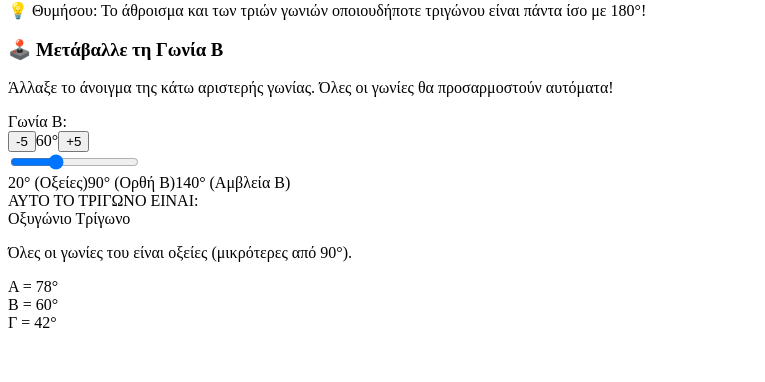
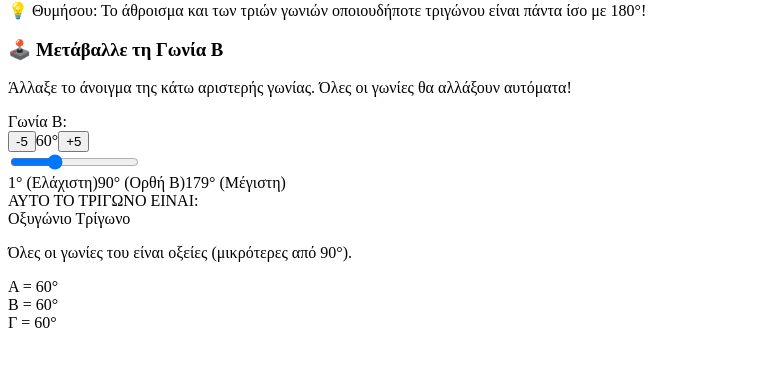
Before and after one commit to gkrimpas-lab/learn-maths-2026, a Next.js app: page /e-dimotikou/13-trigona in a window 1280 px wide. Shown: the part 332-714 px from the top of the page, without its empty margins (0-765 px from the left). Built offline with nearby package versions, Linux system fonts and the light colour scheme.

Commit message:
Update 13-trigona.js

```diff
--- a/pages/e-dimotikou/13-trigona.js
+++ b/pages/e-dimotikou/13-trigona.js
@@ -4,43 +4,57 @@ import Head from 'next/head';
 import Link from 'next/link';
 import { LAYOUT } from '../../shared/layout-config';
 
+// ⚙️ ΡΥΘΜΙΣΕΙΣ ΟΡΙΩΝ ΓΩΝΙΑΣ (Μπορείς να τις αλλάξεις εδώ)
+const ANGLE_MIN = 1;
+const ANGLE_MAX = 179;
+
 export default function TrigwnaPage() {
-  // Ο μαθητής μεταβάλλει τη γωνία Β (κάτω αριστερά). Όρια: 20° έως 140°
+  // Αρχική τιμή γωνίας Β
   const [angleB, setAngleB] = useState(60);
 
-  // --- ΣΤΑΘΕΡΗ ΚΑΙ ΑΣΦΑΛΗΣ ΓΕΩΜΕΤΡΙΑ ---
-  // 1. Σταθερή οριζόντια βάση ΒΓ στο κάτω μέρος του καμβά (viewBox 400x260)
-  const bx = 120; // Σημείο Β
+  // Διασφάλιση ότι η τιμή δεν ξεπερνάει τα εξωτερικά όρια αν αλλάξουν οι ρυθμίσεις
+  const currentB = Math.max(ANGLE_MIN, Math.min(ANGLE_MAX, angleB));
+
+  // --- ΜΑΘΗΜΑΤΙΚΟΣ ΥΠΟΛΟΓΙΣΜΟΣ ΓΩΝΙΩΝ ---
+  // Για να είναι ελεύθερες όλες οι γωνίες και να μην κολλάει το τρίγωνο,
+  // μοιράζουμε το υπόλοιπο των μοιρών (180 - Β) ισομερώς στις γωνίες Α και Γ
+  const angleA = Math.round((180 - currentB) / 2);
+  const angleΓ = 180 - currentB - angleA;
+
+  // --- ΔΥΝΑΜΙΚΟ SCALE ΓΙΑ ΝΑ ΜΗΝ ΒΓΑΙΝΕΙ ΠΟΤΕ ΕΚΤΟΣ ΚΑΜΒΑ ---
+  // Όσο πιο κοντά πάμε στο 1 ή στο 179, τόσο πιο πολύ μικραίνουμε το baseSide
+  // για να χωράει το «μακρόστενο» τρίγωνο μέσα στο viewBox (400x260)
+  let baseSide = 120;
+  if (currentB < 20 || currentB > 160) {
+    baseSide = 35; // Πολύ μικρό μέγεθος για τις ακραίες γωνίες
+  } else if (currentB < 45 || currentB > 135) {
+    baseSide = 70; // Μεσαίο μέγεθος
+  }
+
+  // Συντεταγμένες βάσης ΒΓ (Σταθερό y=200 στο κάτω μέρος)
+  const bx = 200 - baseSide / 2; // Κεντράρισμα του τριγώνου οριζόντια
   const by = 210;
-  const gx = 280; // Σημείο Γ (Μήκος βάσης = 160 μονάδες)
+  const gx = 200 + baseSide / 2;
   const gy = 210;
 
-  // 2. Σταθερό μήκος για την αριστερή πλευρά ΒΑ (c = 110)
-  const sidec = 110;
+  // Τριγωνομετρικός υπολογισμός της πάνω κορυφής Α
+  const radB = (currentB * Math.PI) / 180;
+  const radΓ = (angleΓ * Math.PI) / 180;
+  const radA = (angleA * Math.PI) / 180;
 
-  // 3. Υπολογισμός της πάνω κορυφής Α με βάση τη γωνία Β που αλλάζει
-  const radB = (angleB * Math.PI) / 180;
+  // Νόμος Ημιτόνων για την εύρεση της πλευράς c (ΑΒ)
+  const sidec = (baseSide * Math.sin(radΓ)) / Math.sin(radA);
+
+  // Συντεταγμένες του σημείου Α
   const ax = bx + sidec * Math.cos(radB);
   const ay = by - sidec * Math.sin(radB);
 
-  // 4. Υπολογισμός των άλλων δύο πλευρών (με βάση τις αποστάσεις των σημείων)
-  const sidea = gx - bx; // Βάση ΒΓ = 160
-  const sideb = Math.sqrt((ax - gx) ** 2 + (ay - gy) ** 2); // Πλευρά ΑΓ
-
-  // 5. Υπολογισμός των γωνιών Α και Γ χρησιμοποιώντας το Νόμο των Συνημιτόνων
-  // cosΓ = (a^2 + b^2 - c^2) / (2 * a * b)
-  const cosΓ = (sidea ** 2 + sideb ** 2 - sidec ** 2) / (2 * sidea * sideb);
-  const angleΓ = Math.round((Math.acos(Math.max(-1, Math.min(1, cosΓ))) * 180) / Math.PI);
-
-  // Η γωνία Α προκύπτει από το άθροισμα (180 - Β - Γ)
-  const angleA = 180 - angleB - angleΓ;
-
   // Κατηγοριοποίηση του τριγώνου
   const getTriangleType = () => {
-    if (angleA === 90 || angleB === 90 || angleΓ === 90) {
+    if (angleA === 90 || currentB === 90 || angleΓ === 90) {
       return { title: 'Ορθογώνιο Τρίγωνο', desc: 'Έχει μία ορθή γωνία (ακριβώς 90°).', color: 'text-emerald-600', bg: 'bg-emerald-50/50 border-emerald-200' };
     }
-    if (angleA > 90 || angleB > 90 || angleΓ > 90) {
+    if (angleA > 90 || currentB > 90 || angleΓ > 90) {
       return { title: 'Αμβλυγώνιο Τρίγωνο', desc: 'Έχει μία αμβλεία γωνία (μεγαλύτερη από 90°).', color: 'text-purple-600', bg: 'bg-purple-50/50 border-purple-200' };
     }
     return { title: 'Οξυγώνιο Τρίγωνο', desc: 'Όλες οι γωνίες του είναι οξείες (μικρότερες από 90°).', color: 'text-blue-600', bg: 'bg-blue-50/50 border-blue-200' };
@@ -118,7 +132,7 @@ export default function TrigwnaPage() {
                   🕹️ Μετάβαλλε τη Γωνία Β
                 </h3>
                 <p className="text-gray-500 text-sm">
-                  Άλλαξε το άνοιγμα της κάτω αριστερής γωνίας. Όλες οι γωνίες θα προσαρμοστούν αυτόματα!
+                  Άλλαξε το άνοιγμα της κάτω αριστερής γωνίας. Όλες οι γωνίες θα αλλάξουν αυτόματα!
                 </p>
               </div>
 
@@ -127,9 +141,9 @@ export default function TrigwnaPage() {
                 <div className="flex items-center justify-between px-2">
                   <span className="font-black text-slate-700 text-base md:text-lg">Γωνία Β:</span>
                   <div className="flex items-center gap-4">
-                    <button onClick={() => setAngleB(Math.max(20, angleB - 5))} className="bg-cyan-500 text-white font-black w-10 h-10 rounded-lg text-sm hover:bg-cyan-600 transition shadow-sm flex items-center justify-center">-5</button>
-                    <span className="w-24 text-center font-black text-3xl md:text-4xl text-cyan-600 tabular-nums">{angleB}°</span>
-                    <button onClick={() => setAngleB(Math.min(140, angleB + 5))} className="bg-cyan-500 text-white font-black w-10 h-10 rounded-lg text-sm hover:bg-cyan-600 transition shadow-sm flex items-center justify-center">+5</button>
+                    <button onClick={() => setAngleB(Math.max(ANGLE_MIN, currentB - 5))} className="bg-cyan-500 text-white font-black w-10 h-10 rounded-lg text-sm hover:bg-cyan-600 transition shadow-sm flex items-center justify-center">-5</button>
+                    <span className="w-24 text-center font-black text-3xl md:text-4xl text-cyan-600 tabular-nums">{currentB}°</span>
+                    <button onClick={() => setAngleB(Math.min(ANGLE_MAX, currentB + 5))} className="bg-cyan-500 text-white font-black w-10 h-10 rounded-lg text-sm hover:bg-cyan-600 transition shadow-sm flex items-center justify-center">+5</button>
                   </div>
                 </div>
 
@@ -137,16 +151,16 @@ export default function TrigwnaPage() {
                 <div className="px-2 pt-2">
                   <input
                     type="range"
-                    min="20"
-                    max="140"
-                    value={angleB}
+                    min={ANGLE_MIN}
+                    max={ANGLE_MAX}
+                    value={currentB}
                     onChange={(e) => setAngleB(parseInt(e.target.value))}
                     className="w-full h-3 bg-gray-200 rounded-lg appearance-none cursor-pointer accent-cyan-500"
                   />
                   <div className="flex justify-between text-[11px] font-bold text-gray-400 pt-2 tracking-wide">
-                    <span>20° (Οξείες)</span>
+                    <span>{ANGLE_MIN}° (Ελάχιστη)</span>
                     <span>90° (Ορθή Β)</span>
-                    <span>140° (Αμβλεία Β)</span>
+                    <span>{ANGLE_MAX}° (Μέγιστη)</span>
                   </div>
                 </div>
               </div>
@@ -161,20 +175,20 @@ export default function TrigwnaPage() {
                   <p className="text-xs text-gray-500 font-medium mt-0.5">{triType.desc}</p>
                 </div>
 
-                {/* Ανάλυση των 3 γωνιών */}
+                {/* Δυναμική εμφάνιση των 3 γωνιών */}
                 <div className="grid grid-cols-3 gap-2 pt-2 border-t border-gray-200/50 text-center text-xs font-black text-slate-700">
                   <div className="bg-white/80 p-1.5 rounded-lg border">Α = {angleA}°</div>
-                  <div className="bg-cyan-50 p-1.5 rounded-lg border border-cyan-100 text-cyan-700">Β = {angleB}°</div>
+                  <div className="bg-cyan-50 p-1.5 rounded-lg border border-cyan-100 text-cyan-700">Β = {currentB}°</div>
                   <div className="bg-white/80 p-1.5 rounded-lg border">Γ = {angleΓ}°</div>
                 </div>
               </div>
             </div>
 
-            {/* ΔΕΞΙΑ ΠΛΕΥΡΑ: SVG ΟΠΤΙΚΟΠΟΙΗΣΗ ΤΡΙΓΩΝΟΥ (Απόλυτα Σταθερή Βάση) */}
+            {/* ΔΕΞΙΑ ΠΛΕΥΡΑ: SVG ΟΠΤΙΚΟΠΟΙΗΣΗ ΤΡΙΓΩΝΟΥ */}
             <div className="bg-white p-8 rounded-3xl shadow-sm border border-gray-100 flex flex-col items-center justify-between min-h-[490px] w-full relative">
               <div className="w-full"></div>
 
-              {/* SVG Σχήμα 400x260 - Η βάση ΒΓ μένει βράχος στη θέση της */}
+              {/* SVG Σχήμα 400x260 - Απόλυτα responsive */}
               <svg viewBox="0 0 400 260" className="w-full max-w-[380px] sm:max-w-[440px] h-auto drop-shadow-md my-auto">
                 {/* Γέμισμα και περίγραμμα του τριγώνου ΑΒΓ */}
                 <polygon
@@ -182,22 +196,22 @@ export default function TrigwnaPage() {
                   className="fill-cyan-500/10 stroke-cyan-600 stroke-[4] stroke-linejoin-round"
                 />
 
-                {/* Κορυφή Α (Πάνω - Περιστρέφεται γύρω από το Β) */}
+                {/* Κορυφή Α */}
                 <circle cx={ax} cy={ay} r={5} className="fill-slate-800" />
                 <text x={ax} y={ay - 12} className="text-sm font-black fill-slate-800 text-anchor-middle">Α</text>
 
-                {/* Κορυφή Β (Κάτω Αριστερά - Σταθερή) */}
+                {/* Κορυφή Β */}
                 <circle cx={bx} cy={by} r={5} className="fill-slate-800" />
                 <text x={bx - 15} y={by + 5} className="text-sm font-black fill-slate-800">Β</text>
 
-                {/* Κορυφή Γ (Κάτω Δεξιά - Σταθερή) */}
+                {/* Κορυφή Γ */}
                 <circle cx={gx} cy={gy} r={5} className="fill-slate-800" />
                 <text x={gx + 15} y={gy + 5} className="text-sm font-black fill-slate-800">Γ</text>
               </svg>
 
               {/* Ετικέτα Αθροίσματος Γωνιών στο κάτω μέρος */}
               <div className="w-full flex justify-center text-xs md:text-sm font-bold text-slate-400 pt-4 border-t border-gray-50 mt-auto">
-                <span>🧮 Άθροισμα γωνιών: {angleA}° + {angleB}° + {angleΓ}° = 180°</span>
+                <span>🧮 Άθροισμα γωνιών: {angleA}° + {currentB}° + {angleΓ}° = 180°</span>
               </div>
             </div>
 
```
